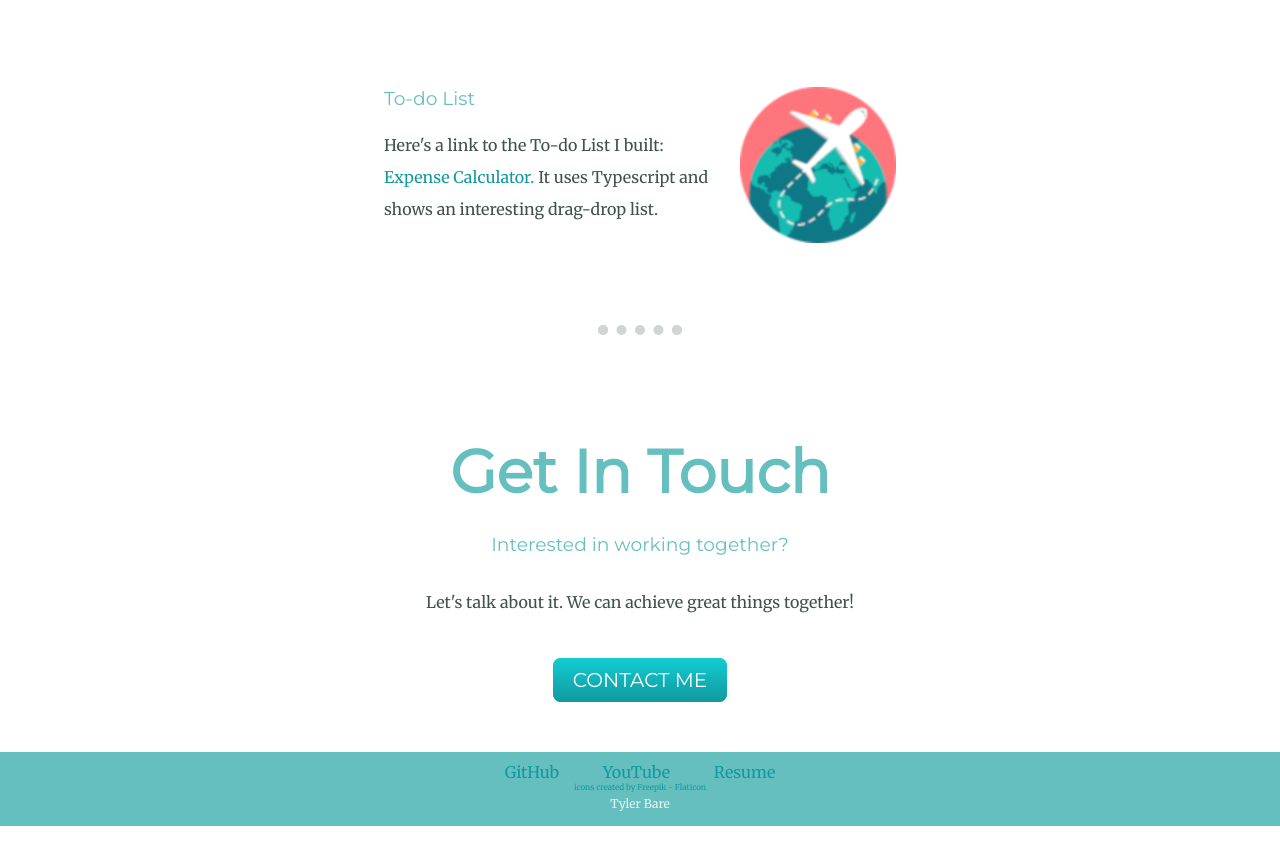
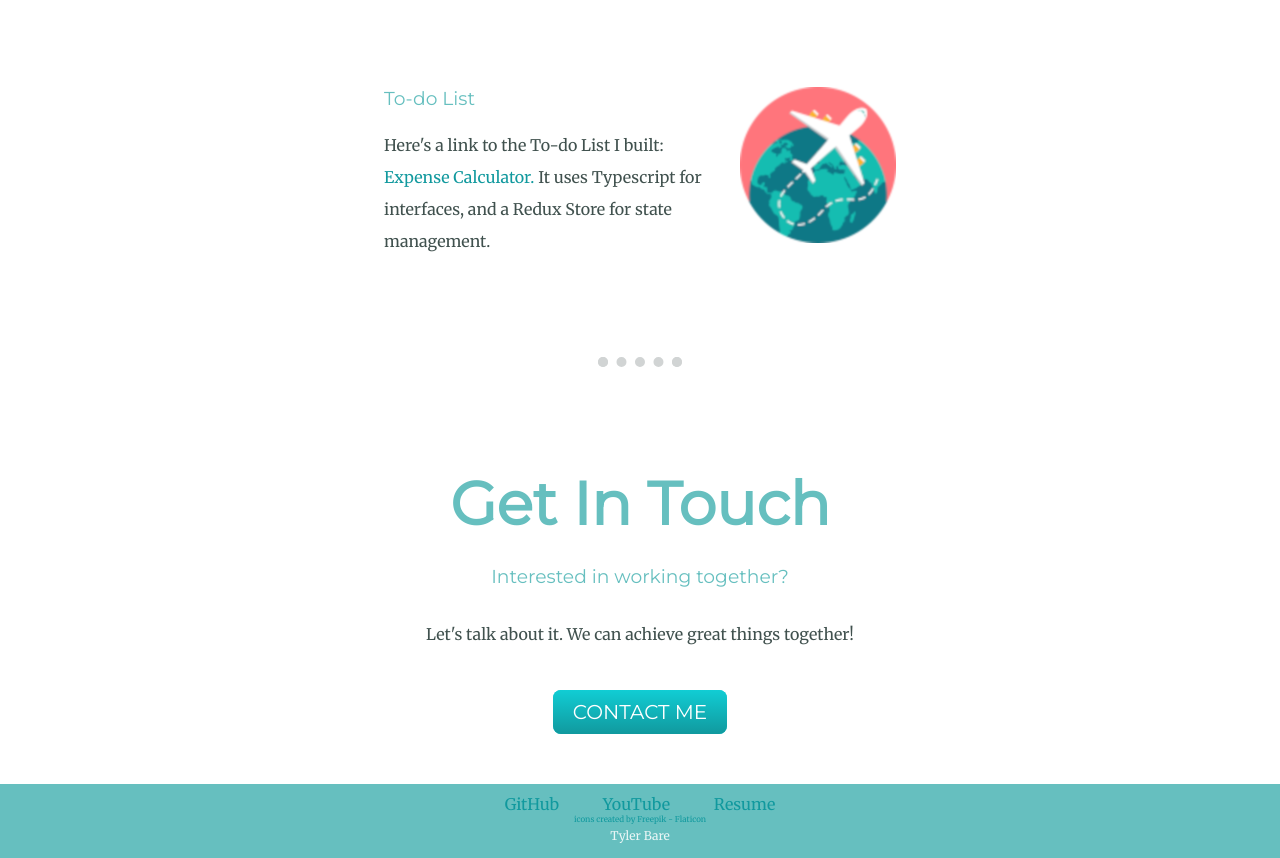
Before and after one commit to tylerbare98/Portfolio, a website: page index.html in a window 1280 px wide. Shown: the part 1920-2778 px from the top of the page. Before the commit the page ends 2746 px from the top, so only its background shows below. Drawn offline with Linux system fonts and the light colour scheme.

Commit message:
Update index.html

```diff
--- a/index.html
+++ b/index.html
@@ -69,7 +69,7 @@ e <!DOCTYPE html>
       <a href="https://tylerbare98.github.io/typescript-todo/" id="resumeA" target="_blank">
        Expense Calculator.
       </a>
-      It uses Typescript and shows an interesting drag-drop list.
+      It uses Typescript for interfaces, and a Redux Store for state management.
     </div>
    </div>
    <hr/>
```
